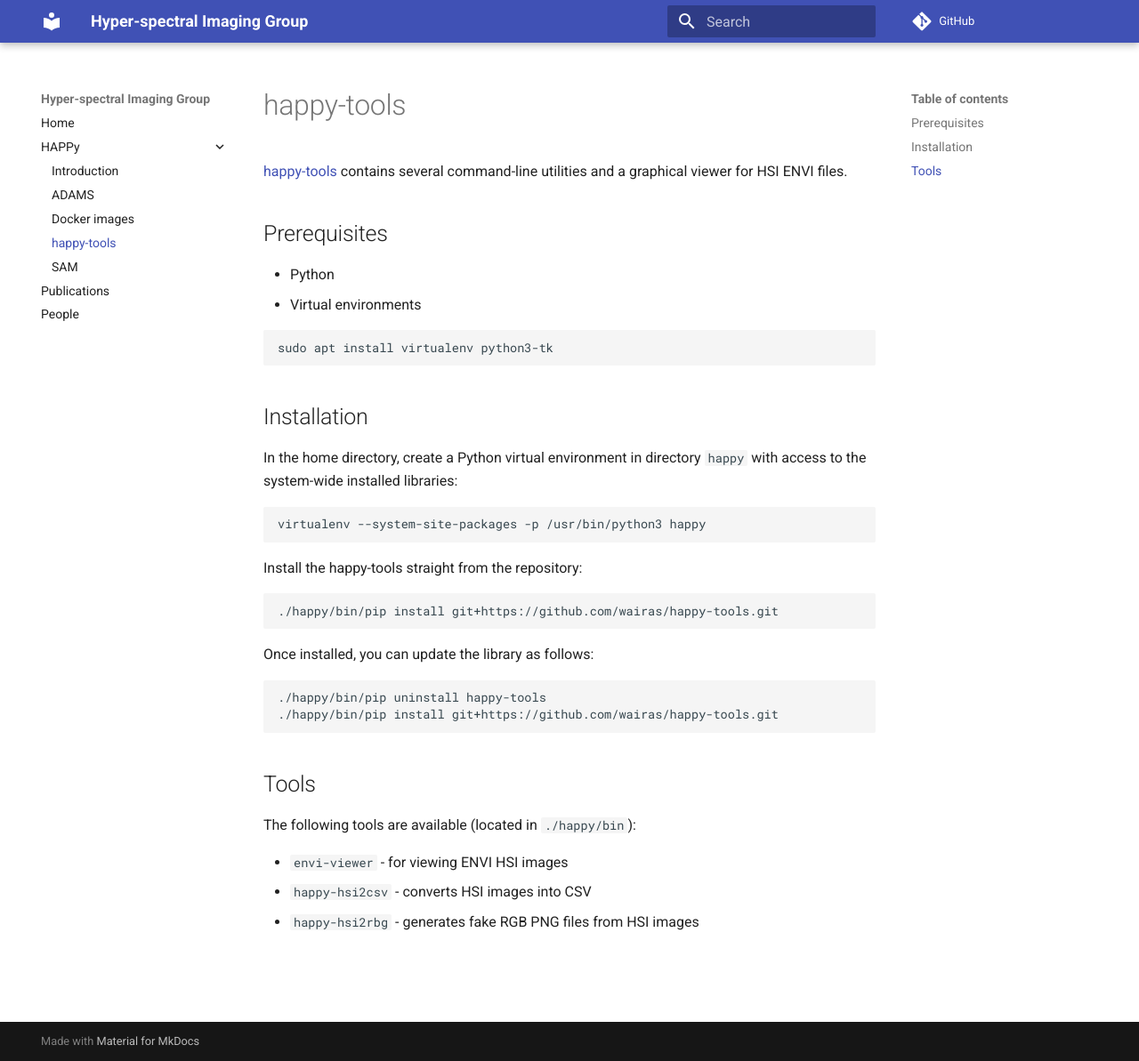
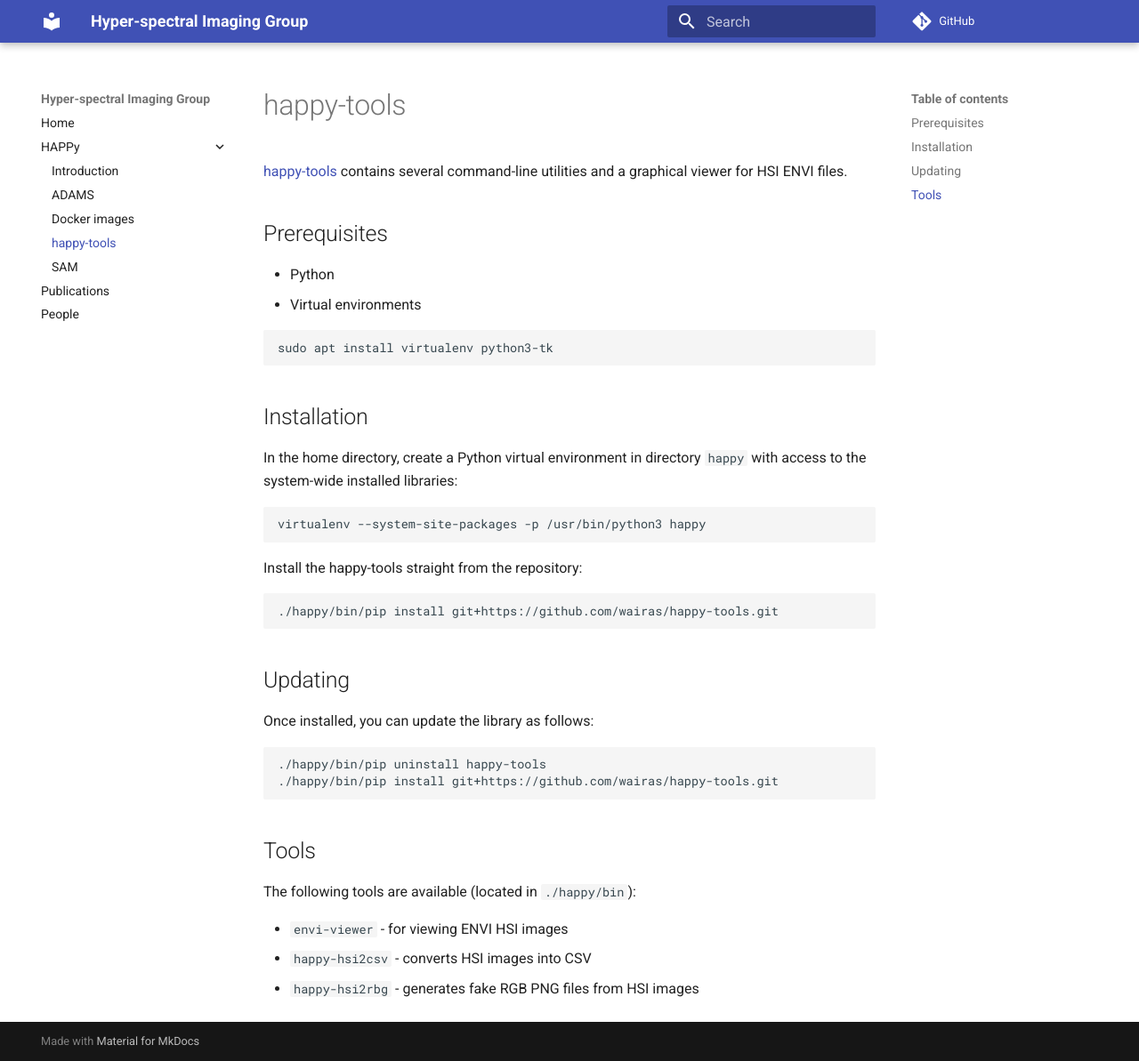
Before and after one commit to wairas/hsi-website, an MkDocs documentation site: the page built from docs/happy/happy_tools.md, in a window 1280 px wide and 1193 px high. Shown: the whole window at 89% size. Built offline with MkDocs 1.6.1 and Material for MkDocs 9.7.7, drawn with Linux system fonts in a browser that asks for light colours; comment, search, counter and statistics services are not loaded.

Commit message:
added heading

````diff
--- a/docs/happy/happy_tools.md
+++ b/docs/happy/happy_tools.md
@@ -25,6 +25,8 @@ Install the happy-tools straight from the repository:
 ./happy/bin/pip install git+https://github.com/wairas/happy-tools.git
 ```
 
+# Updating
+
 Once installed, you can update the library as follows:
 
 ```bash
````
